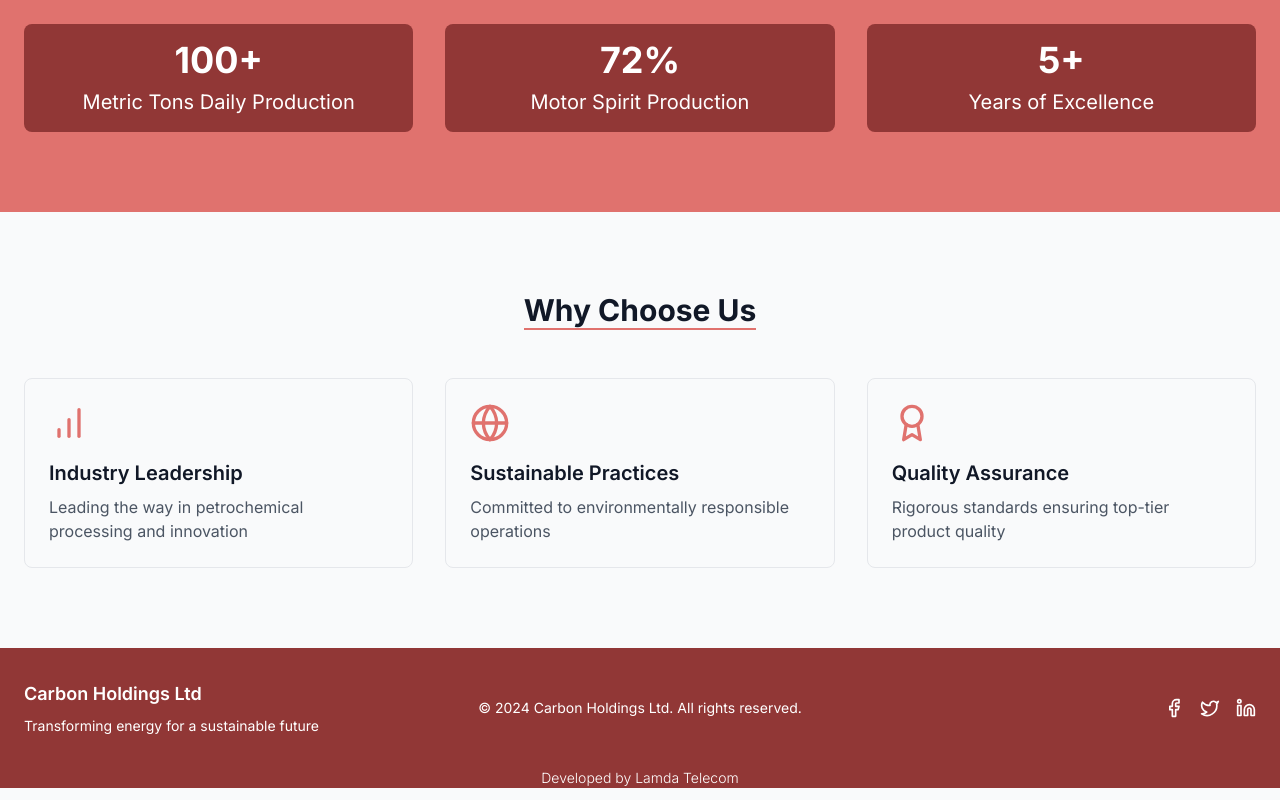
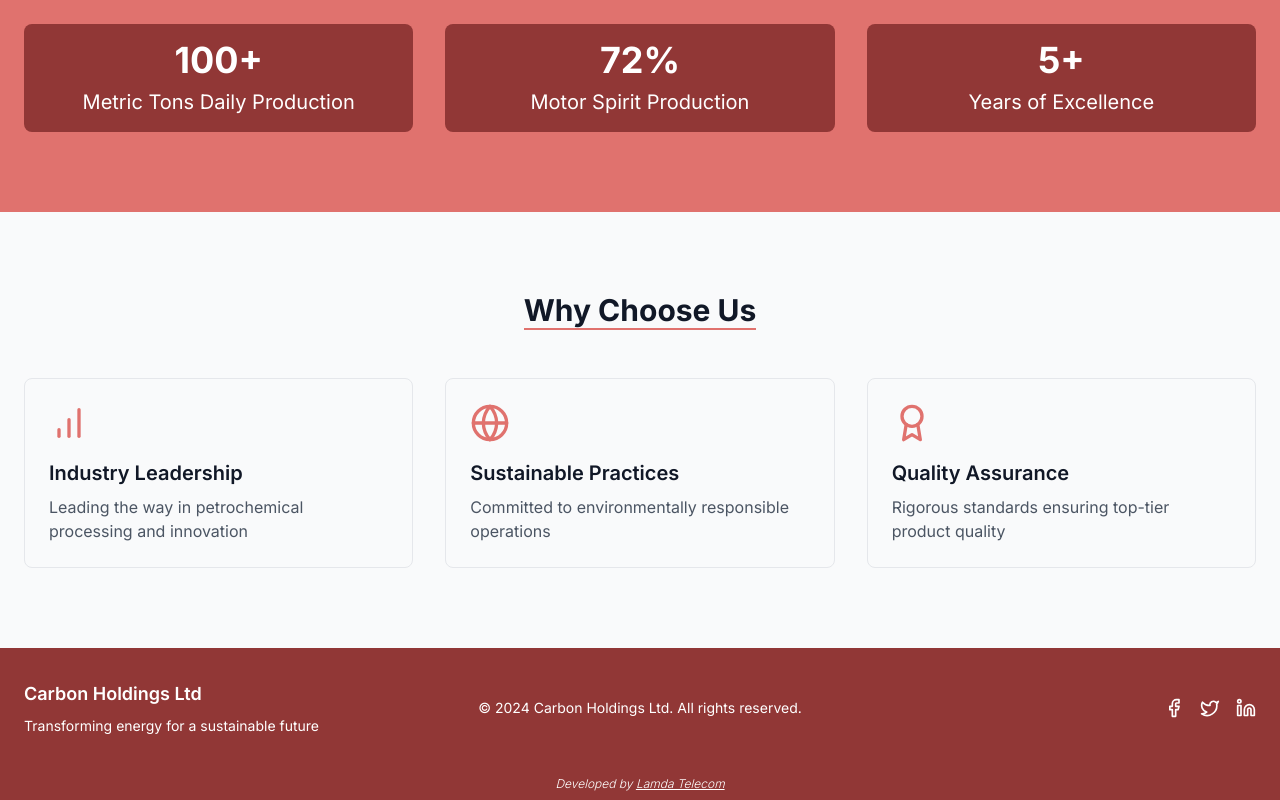
Before and after one commit to Ashik-Ahmed/carbon_holdings_ltd_website, a Next.js app: page / in a window 1280 px wide. Shown: the part 1383-2183 px from the top of the page. Built offline with nearby package versions, Linux system fonts and the light colour scheme.

Commit message:
footer updated

```diff
--- a/src/app/components/Footer.jsx
+++ b/src/app/components/Footer.jsx
@@ -1,6 +1,7 @@
 "use client"
 
 import { Facebook, Twitter, Linkedin } from 'lucide-react'
+import Link from 'next/link'
 
 const Footer = () => {
     return (
@@ -21,8 +22,8 @@
                     </div>
                 </div>
             </div>
-            <div className='w-full'>
-                <p className='text-center text-sm font-light'>Developed by <a href="https://lamdatelecombd.com/" target="_blank">Lamda Telecom</a></p>
+            <div className='w-full py-2'>
+                <p className='text-center text-xs font-light italic'>Developed by <Link href="https://lamdatelecombd.com/" target="_blank" className='underline'>Lamda Telecom</Link></p>
             </div>
         </footer>
     )
```
